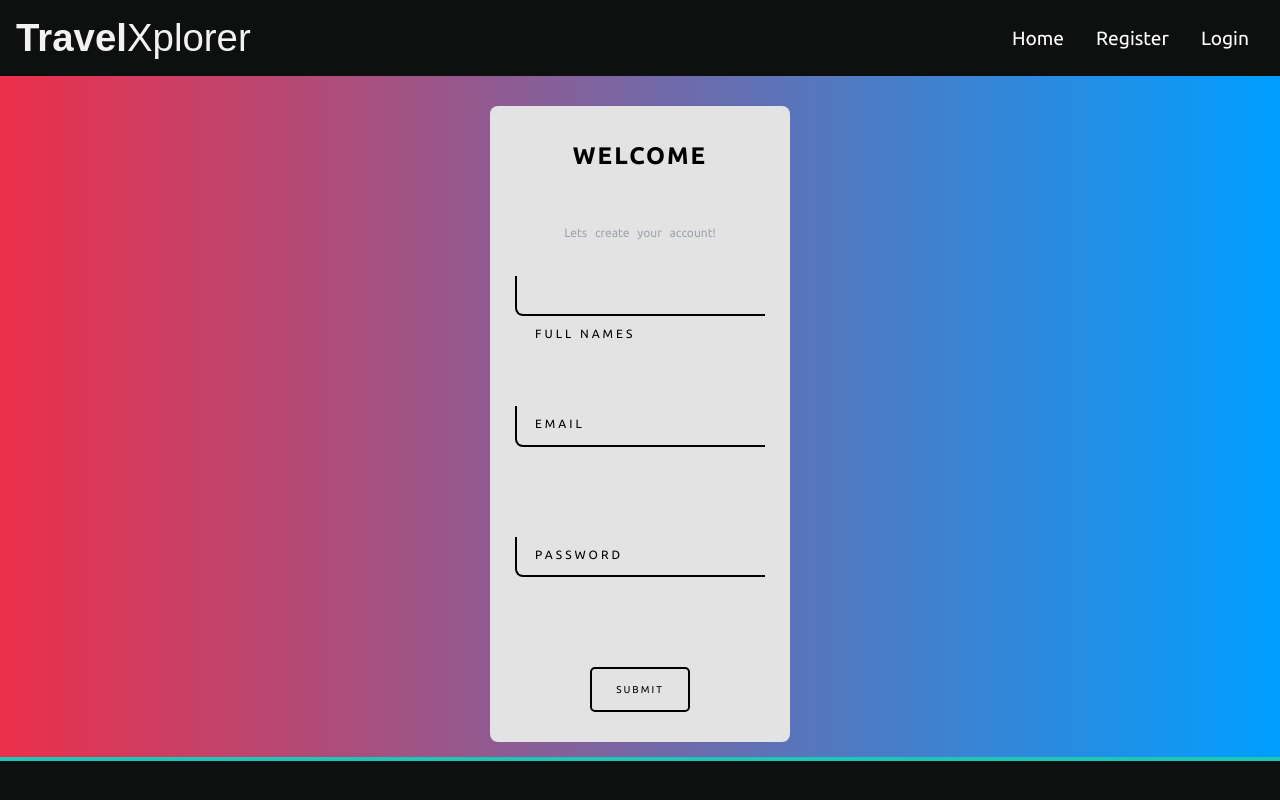
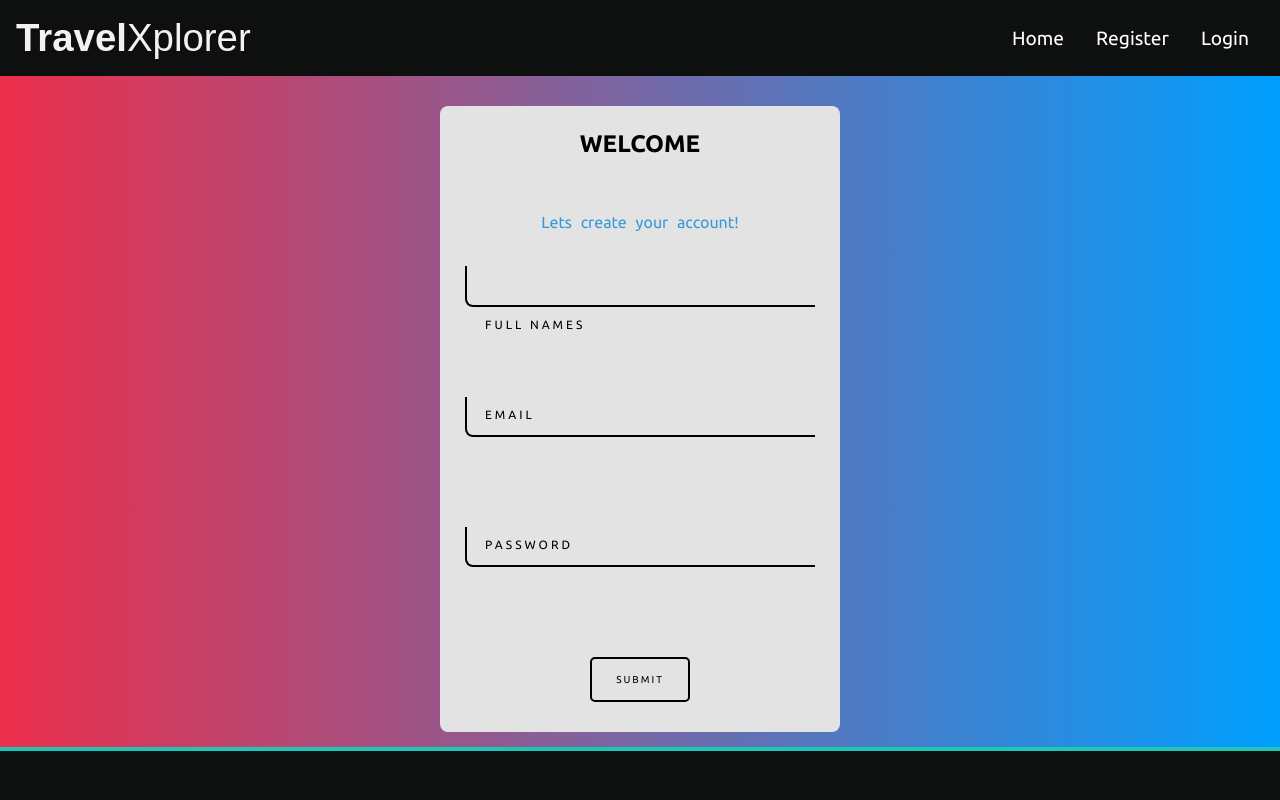
Before and after one commit to MuneneCalvin/TravelPlannerX, a React (Vite) app in the folder Frontend/: page /Booking in a window 1280 px wide. Both pictures are taken after a click on the item "Register". Shown: the top 800 px of the page. Built offline with nearby package versions, Linux system fonts and the light colour scheme.

Commit message:
Updated signin

```diff
--- a/Frontend/src/pages/SignIn/SignIn.css
+++ b/Frontend/src/pages/SignIn/SignIn.css
@@ -1,15 +1,15 @@
 .singup {
   color: #000;
   text-transform: uppercase;
-  letter-spacing: 2px;
   display: block;
   font-weight: bold;
   font-size: x-large;
-  margin-top: 1.5em;
+  margin-top: 1.5rem;
 }
-.signup {
-  color: #000;
-
+.signup2 {
+  color: #3498db;
+  font-size: 16px;
+  font-size: 600;
 }
 
 .card {
@@ -20,19 +20,18 @@
   justify-content: center;
   align-items: center;
   min-height: 200px;
-  width: 300px;
+  width: 400px;
   flex-direction: column;
   gap: 35px;
   border-radius: 15px;
   background: #e3e3e3;
-  /* box-shadow: 16px 16px 32px #c8c8c8, -16px -16px 32px #fefefe; */
   border-radius: 8px;
 }
 
 .inputBox,
 .inputBox1 {
   position: relative;
-  width: 250px;
+  width: 350px;
 }
 
 .inputBox input,
@@ -78,7 +77,7 @@
   border: 2px;
 }
 
-/*.inputBox1 input:valid~span,
+/* .inputBox1 input:valid~span,
 .inputBox1 input:focus~span {
   transform: translateX(156px) translateY(-15px);
   font-size: 0.8em;
@@ -87,8 +86,8 @@
   letter-spacing: 0.2em;
   color: #fff;
   border: 2px;
-}
-*/
+} */
+
 .inputBox input:valid,
 .inputBox input:focus,
 .inputBox1 input:valid,
--- a/Frontend/src/pages/SignIn/SignIn.jsx
+++ b/Frontend/src/pages/SignIn/SignIn.jsx
@@ -44,7 +44,7 @@ export default function Login() {
                 <div className="container">
                     <form className="card" onSubmit={handleSubmit(onSubmit)}>
                         <a className="singup">Welcome</a>
-                        <p className='signup'>Lets create your account!</p>
+                        <p className='signup2'>Lets create your account!</p>
                         <div className="inputBox1">
                             <input type="text" {...register("username")} required />
                             <span className="user">Full Names</span>
```
